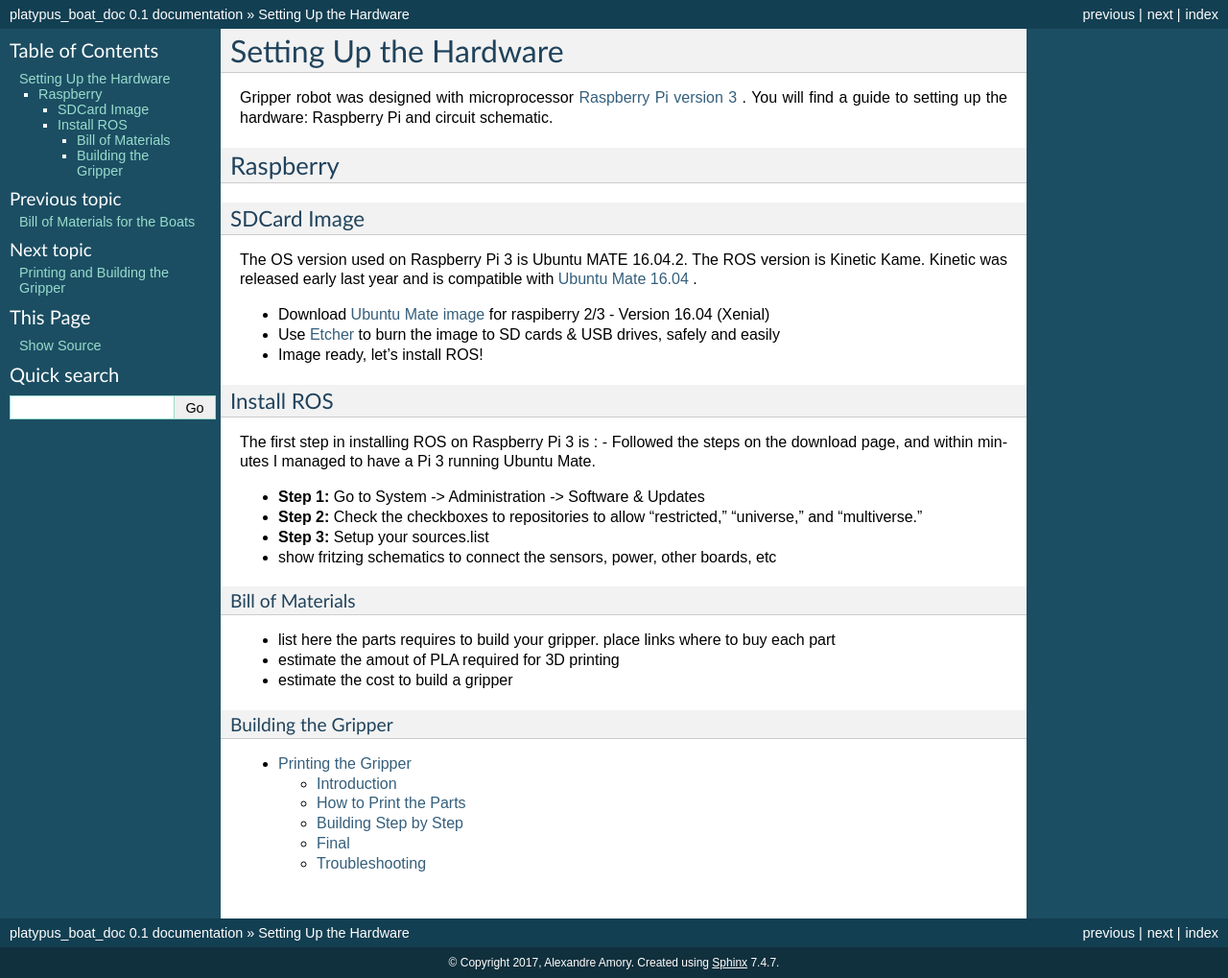
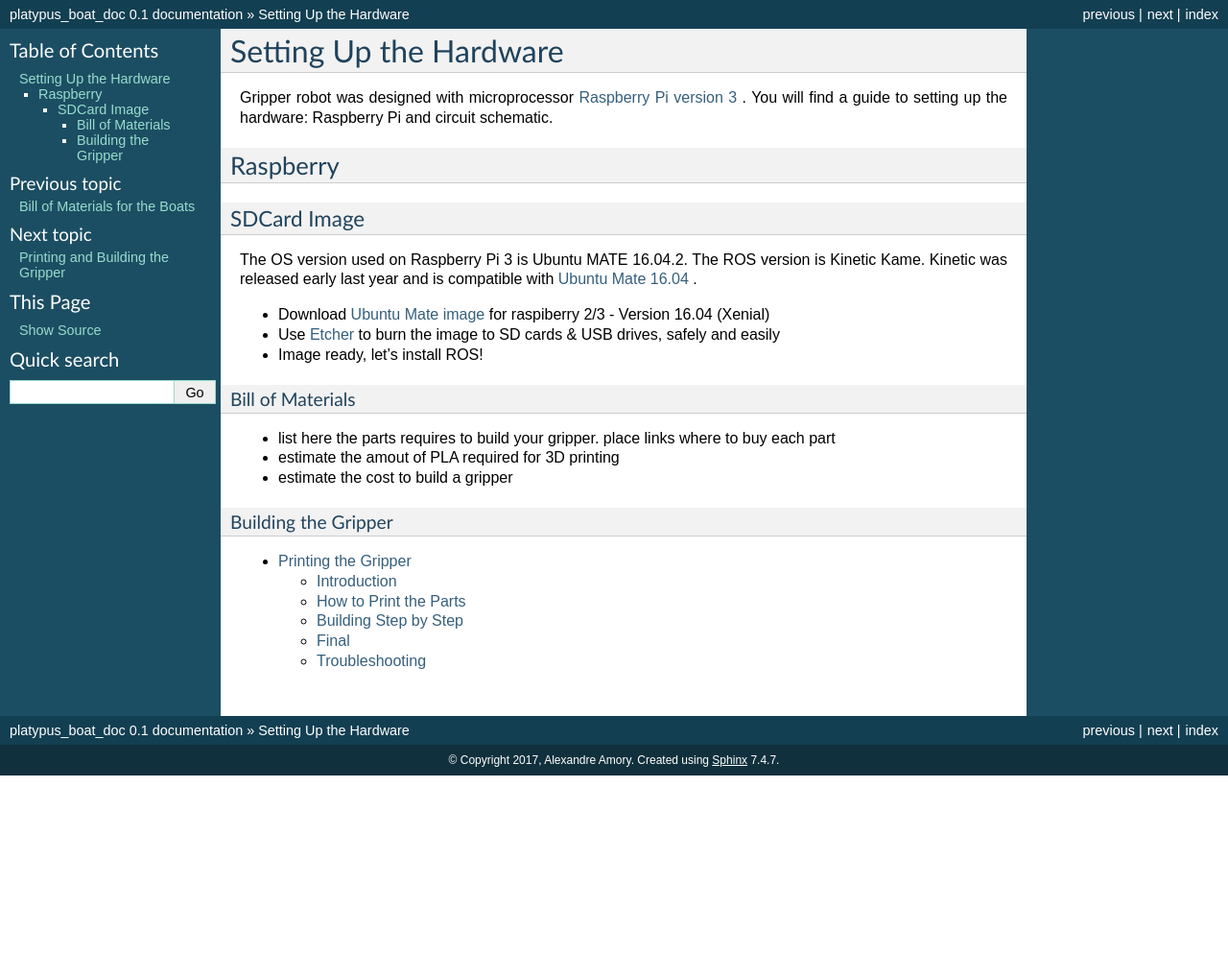
Before and after one commit to lsa-pucrs/zz-gripper, a Sphinx documentation site: the page built from docs/source/hardware/index.rst, in a window 1280 px wide. Shown: the whole page at 96% size. Built offline with Sphinx 7.4.7, drawn with Linux system fonts in a browser that asks for light colours; pages that are not in the unit, such as notebooks, are missing from menus; after the commit the page ends 900 px from its top, so only the background shows below that.

```diff
--- a/docs/source/hardware/index.rst
+++ b/docs/source/hardware/index.rst
@@ -21,18 +21,6 @@
 - Use `Etcher <https://etcher.io/>`_ to burn the image to SD cards & USB drives, safely and easily
 - Image ready, let's install ROS!
 
-***************
-Install ROS
-***************
-The first step in installing ROS on Raspberry Pi 3 is :
-- Followed the steps on the download page, and within minutes I managed to have a Pi 3 running Ubuntu Mate.
-
-- **Step 1:** Go to System -> Administration -> Software & Updates
-- **Step 2:** Check the checkboxes to repositories to allow “restricted,” “universe,” and “multiverse.”
-- **Step 3:** Setup your sources.list
-
-
-- show fritzing schematics to connect the sensors, power, other boards, etc
 
 
 
```
Also changed, not shown: 1 other file.
